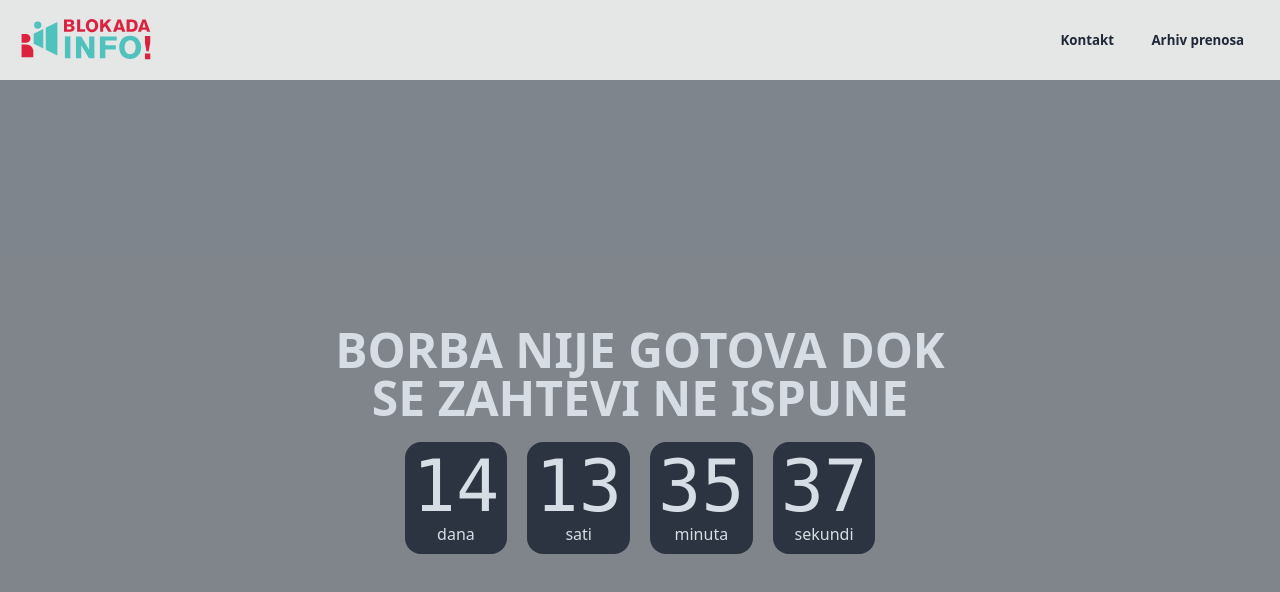
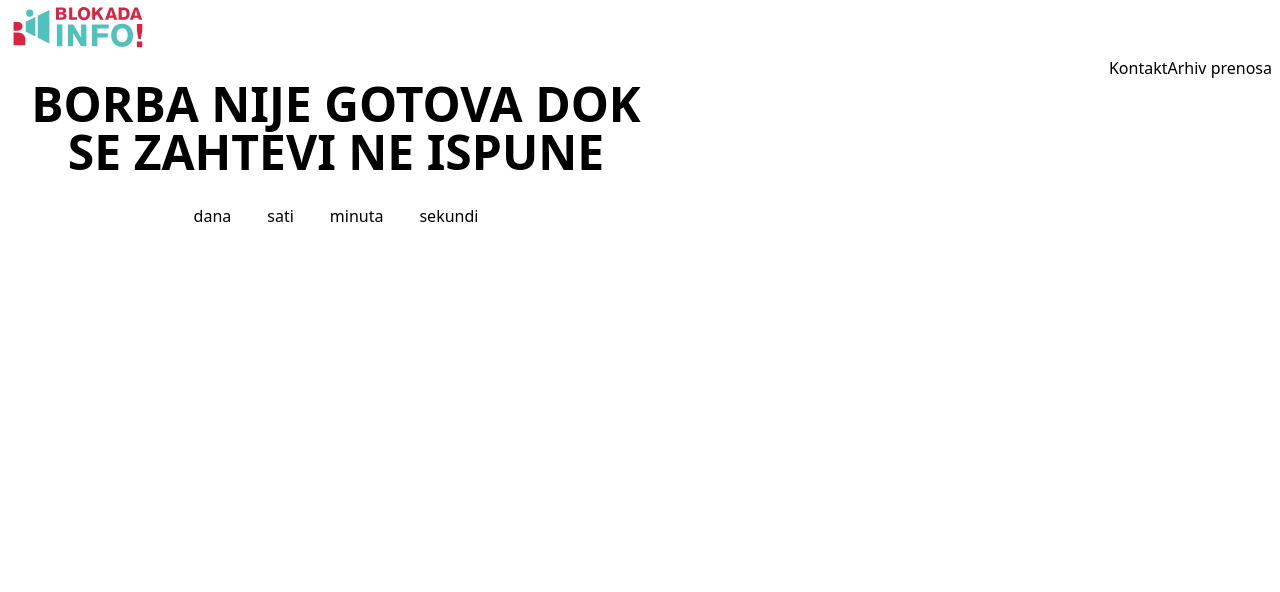
Before and after one commit to blokadainfo/website, a SvelteKit app: page / in a window 1280 px wide. Shown: the top 592 px of the page. Built offline with nearby package versions, Linux system fonts and the light colour scheme.

Commit message:
fix: remove daisy
*let the build fail for easier migration*

```diff
--- a/package.json
+++ b/package.json
@@ -21,7 +21,6 @@
 		"@sveltejs/kit": "^2.17.2",
 		"@sveltejs/vite-plugin-svelte": "^5.0.3",
 		"autoprefixer": "^10.4.20",
-		"daisyui": "^4.12.23",
 		"eslint": "^9.20.1",
 		"eslint-config-prettier": "^10.0.1",
 		"eslint-plugin-svelte": "^2.46.1",
--- a/tailwind.config.js
+++ b/tailwind.config.js
@@ -21,5 +21,5 @@ export default {
 			}
 		}
 	},
-	plugins: [daisyui]
+	plugins: []
 };
```
Also changed, not shown: 1 other file (tests, documents, lock files or other folders).
